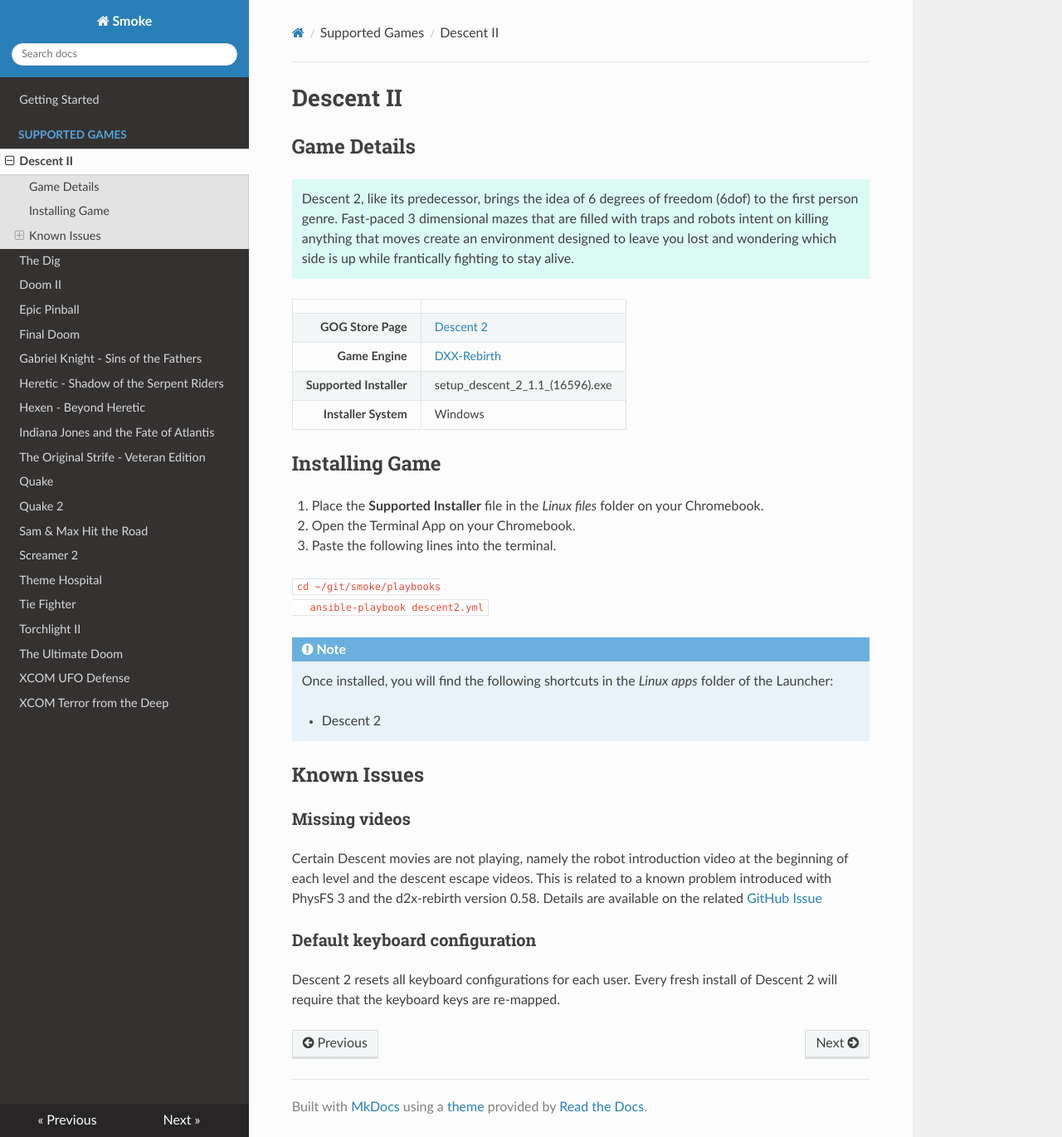
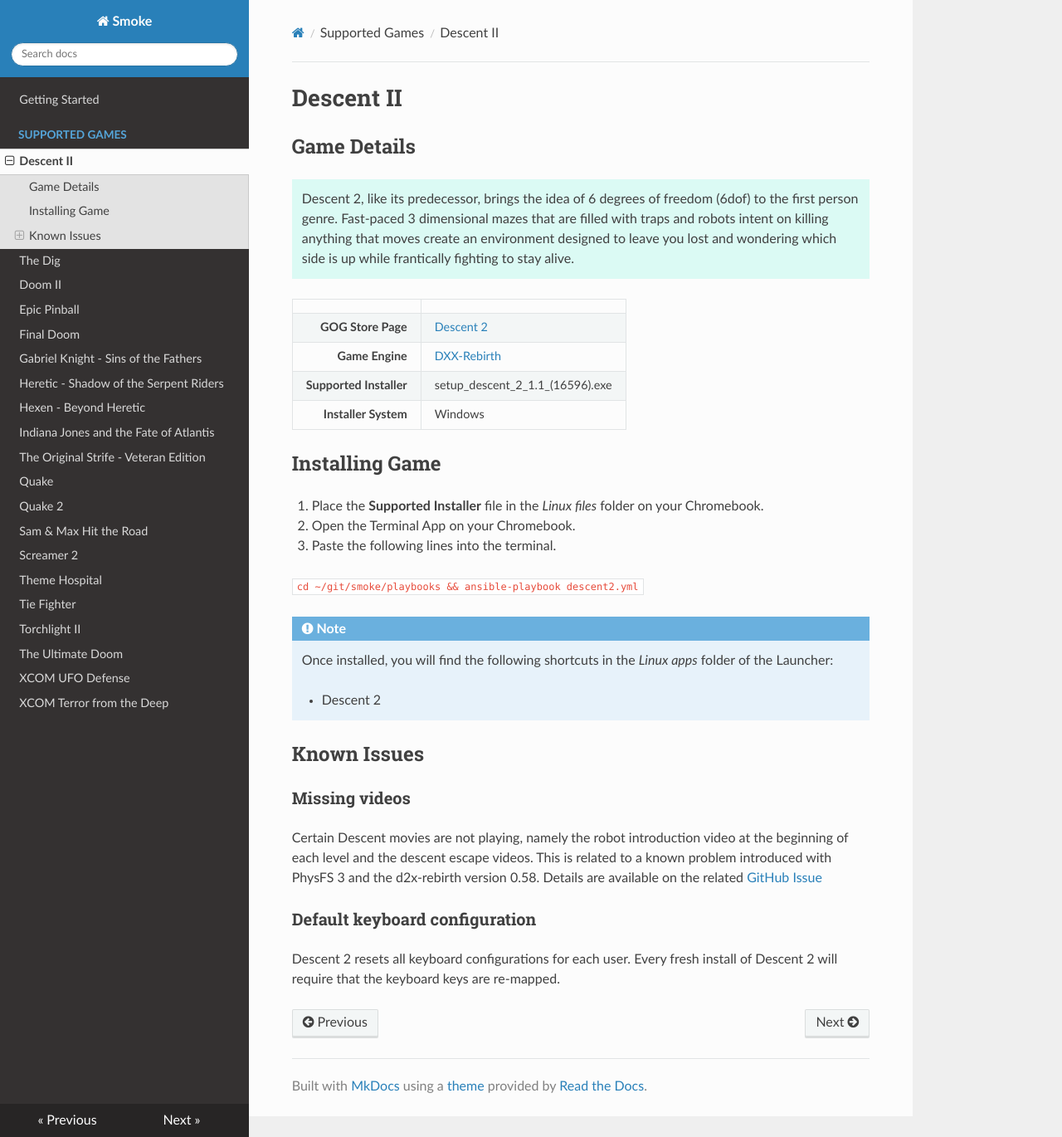
Before and after one commit to gooseberry/smoke, an MkDocs documentation site: the page built from docs/games/descent-2.md, in a window 1280 px wide and 1370 px high. Shown: the whole window at 83% size. Built offline with MkDocs 1.6.1, drawn with Linux system fonts in a browser that asks for light colours; nearby versions of some CDN libraries.

Commit message:
removed code block from list.

````diff
--- a/docs/games/descent-2.md
+++ b/docs/games/descent-2.md
@@ -17,11 +17,7 @@
 1. Open the Terminal App on your Chromebook.
 1. Paste the following lines into the terminal.
 
-   ```
-   cd ~/git/smoke/playbooks
-   ansible-playbook descent2.yml
-   ```
-
+   `cd ~/git/smoke/playbooks && ansible-playbook descent2.yml`
 
 !!! Note
     Once installed, you will find the following shortcuts in the *Linux apps* folder of the Launcher:
````
